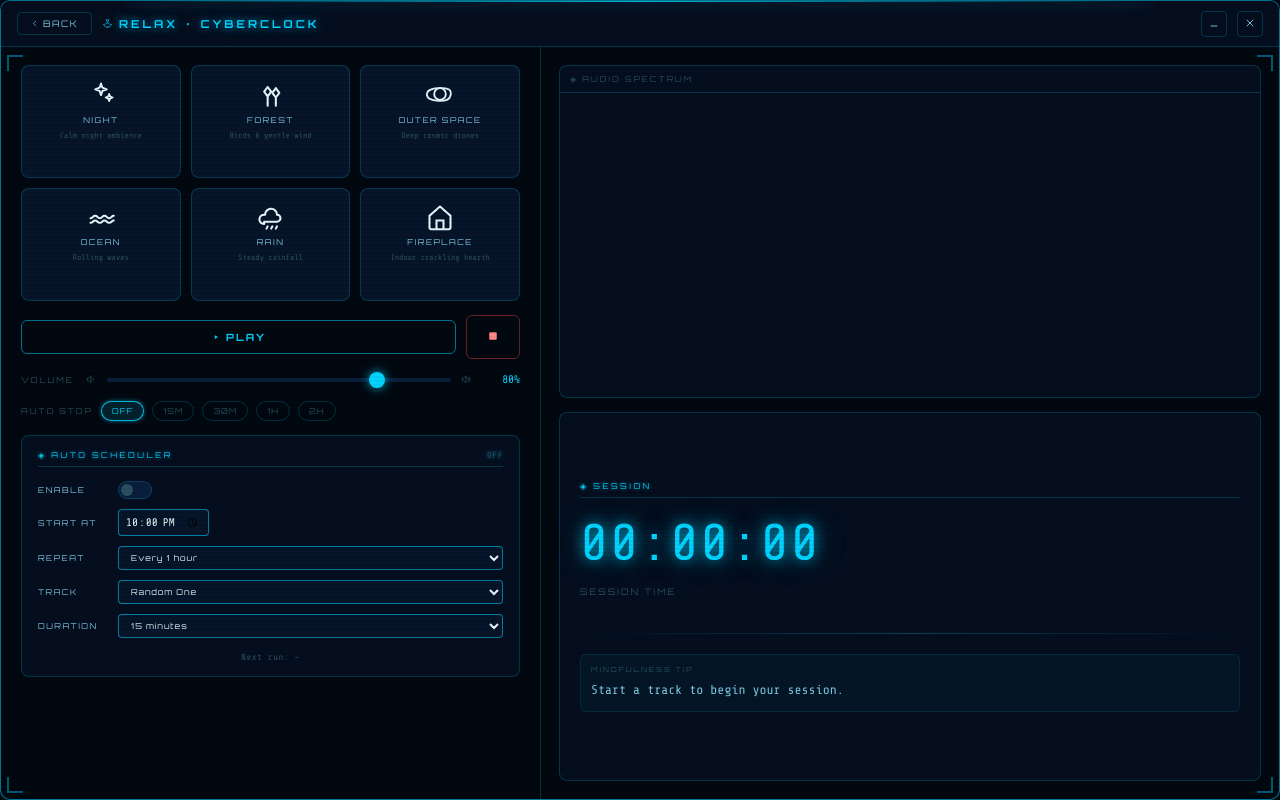
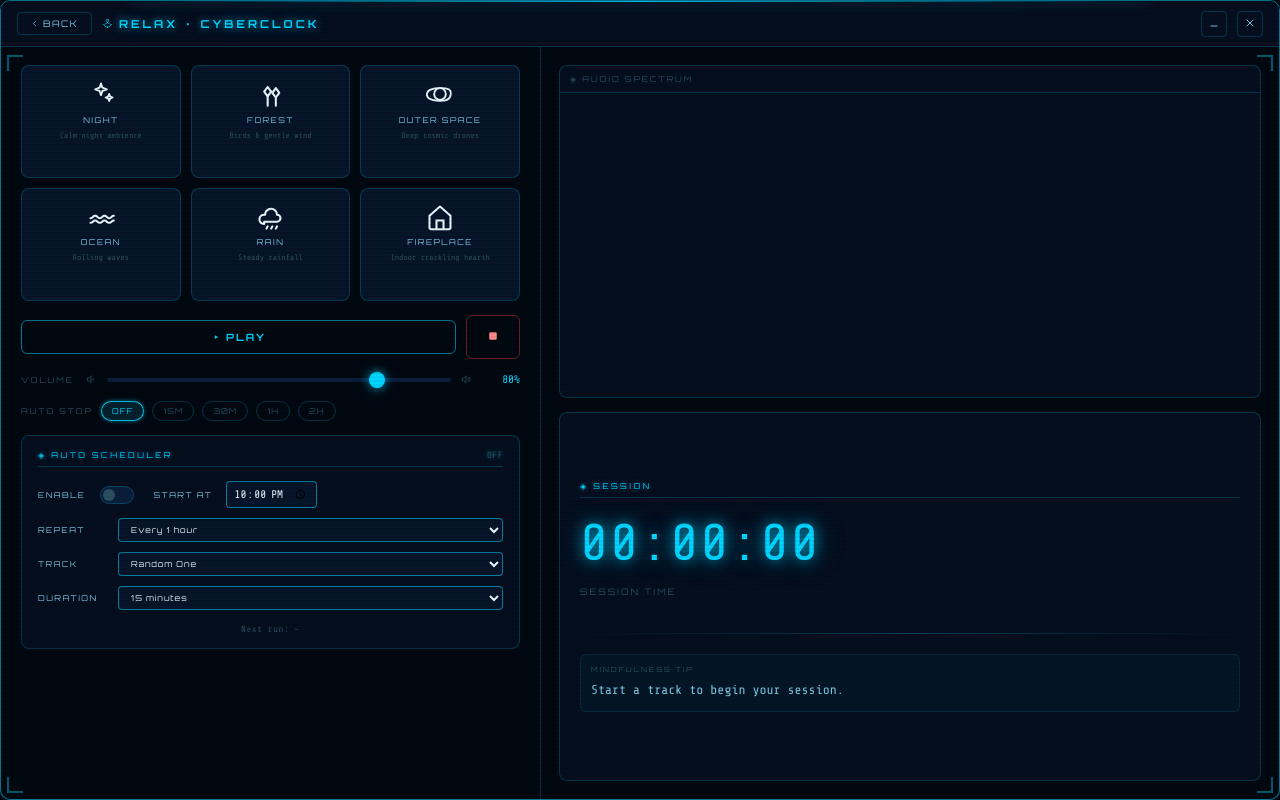
Before and after one commit to CyberGems/CyberClock, a website: page src/relax/index.html in a window 1280 px wide. Drawn offline with nearby package versions, Linux system fonts and the light colour scheme.

Commit message:
Compact Auto Scheduler: merge Enable and Start At into one row

```diff
--- a/src/relax/index.html
+++ b/src/relax/index.html
@@ -873,14 +873,12 @@
                             <span class="sched-status" id="sched-status">OFF</span>
                         </div>
                         <div class="sched-row">
-                            <span class="sched-lbl">Enable</span>
+                            <span class="sched-lbl" style="width:auto; padding-right:6px;">Enable</span>
                             <label class="tog-sm">
                                 <input type="checkbox" id="sched-enable" />
                                 <div class="tog-sm-tr"><div class="tog-sm-th"></div></div>
                             </label>
-                        </div>
-                        <div class="sched-row">
-                            <span class="sched-lbl">Start At</span>
+                            <span class="sched-lbl" style="width:auto; margin-left:12px; padding-right:6px;">Start At</span>
                             <input type="time" class="sched-time" id="sched-time" value="22:00" />
                         </div>
                         <div class="sched-row">
```
